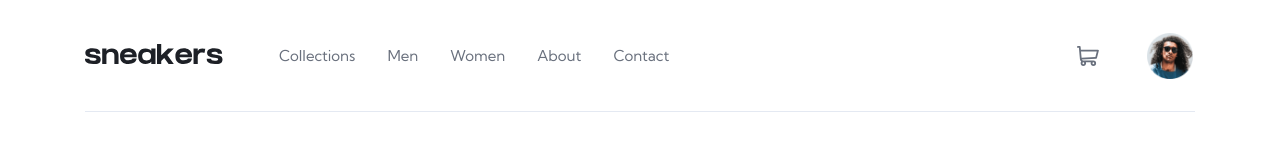
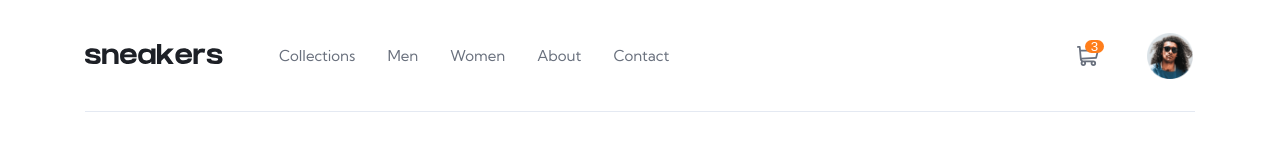
Before and after one commit to ionStici/ecommerce-product-page-fem, a React (Vite) app: page / in a window 1280 px wide. Shown: the top 160 px of the page. Built offline with nearby package versions, Linux system fonts and the light colour scheme.

Commit message:
Add Cart

```diff
--- a/src/components/Nav.tsx
+++ b/src/components/Nav.tsx
@@ -7,9 +7,23 @@ import iconClose from "./../images/icon-close.svg";
 import iconHamb from "./../images/icon-menu.svg";
 import iconCart from "./../images/icon-cart.svg";
 
+const icon_cart = (
+  <svg width="22" height="20" xmlns="http://www.w3.org/2000/svg">
+    <path
+      d="M20.925 3.641H3.863L3.61.816A.896.896 0 0 0 2.717 0H.897a.896.896 0 1 0 0 1.792h1l1.031 11.483c.073.828.52 1.726 1.291 2.336C2.83 17.385 4.099 20 6.359 20c1.875 0 3.197-1.87 2.554-3.642h4.905c-.642 1.77.677 3.642 2.555 3.642a2.72 2.72 0 0 0 2.717-2.717 2.72 2.72 0 0 0-2.717-2.717H6.365c-.681 0-1.274-.41-1.53-1.009l14.321-.842a.896.896 0 0 0 .817-.677l1.821-7.283a.897.897 0 0 0-.87-1.114ZM6.358 18.208a.926.926 0 0 1 0-1.85.926.926 0 0 1 0 1.85Zm10.015 0a.926.926 0 0 1 0-1.85.926.926 0 0 1 0 1.85Zm2.021-7.243-13.8.81-.57-6.341h15.753l-1.383 5.53Z"
+      fill="#69707D"
+      fillRule="nonzero"
+    />
+  </svg>
+);
+
 const Nav = function () {
   const [navCon, setNavCon] = React.useState(false);
+  const [cartCon, setCartCon] = React.useState(false);
+
   const toggleBtn = React.useRef(null);
+  const cart = React.useRef(null);
+
   const toggleNav = function ({ target }) {
     const node = target.nodeName;
     if (node === "UL" || node === "LI" || node === "A") return;
@@ -31,6 +45,20 @@ const Nav = function () {
       header.classList.remove(styles.open);
 
       setNavCon(false);
+      return;
+    }
+  };
+
+  const toggleCart = function (e) {
+    if (!cartCon) {
+      cart.current.classList.add(styles.display_cart);
+      setCartCon(true);
+      return;
+    }
+
+    if (cartCon) {
+      cart.current.classList.remove(styles.display_cart);
+      setCartCon(false);
       return;
     }
   };
@@ -72,13 +100,22 @@ const Nav = function () {
         </nav>
 
         <div className={styles.right_corner_box}>
-          <button className={styles.btn_cart} aria-label="Open Cart">
-            <img src={iconCart} alt="" />
-            {/* <p>3</p> */}
+          <button
+            className={styles.btn_cart}
+            aria-label="Open Cart"
+            onClick={toggleCart}
+          >
+            {icon_cart}
+            <p>3</p>
           </button>
 
+          <section className={styles.cart_box} ref={cart}>
+            <p className={styles.cart_title}>Cart</p>
+            <p className={styles.cart_empty}>Your cart is empty</p>
+          </section>
+
           <button className={styles.btn_user_photo} aria-label="Profile">
-            <img src={userPhoto} alt="" />
+            <img src={userPhoto} alt="User Photo" />
           </button>
         </div>
       </header>
--- a/src/styles/nav.module.scss
+++ b/src/styles/nav.module.scss
@@ -187,6 +187,7 @@
   display: flex;
   align-items: center;
   margin-left: auto;
+  position: relative;
 }
 
 .btn_cart {
@@ -206,9 +207,39 @@
     left: 50%;
   }
 
-  img {
+  svg {
     user-select: none;
     pointer-events: none;
+  }
+
+  p {
+    display: flex;
+    align-items: center;
+    justify-content: center;
+
+    position: absolute;
+    z-index: 3;
+
+    right: -5px;
+    top: -5.5px;
+
+    padding: 0 5.8px;
+    height: 13px;
+    border-radius: 6.5px;
+
+    background-color: #ff7e1b;
+    color: var(--color-white);
+
+    user-select: none;
+    pointer-events: none;
+  }
+
+  path {
+    transition: fill 0.25s;
+  }
+
+  &:hover path {
+    fill: var(--color-black-font);
   }
 }
 
@@ -246,3 +277,46 @@
 }
 
 // // // // // // // // // // // // // // // // // // // //
+
+.cart_box {
+  position: fixed;
+  z-index: 4;
+  top: 76px;
+  right: 0;
+
+  width: 96%;
+  margin: 0 8px;
+  border-radius: 10px;
+  background-color: var(--color-white);
+  box-shadow: 0px 20px 50px -20px rgba(29, 32, 38, 0.5);
+
+  overflow: hidden;
+  height: 0;
+  transition: height 0.5s ease-out;
+  pointer-events: none;
+}
+
+.display_cart {
+  height: 260px;
+  pointer-events: revert;
+}
+
+.cart_title {
+  color: var(--color-black-font);
+  font-size: 16px;
+  font-weight: 700;
+  padding: 24px 24px 27px 24px;
+  border-bottom: 1px solid #e4e9f2;
+}
+
+.cart_empty {
+  text-align: center;
+
+  color: #69707d;
+  font-size: 16px;
+  font-weight: 700;
+  line-height: 26px;
+  padding: 77px 0 85px 0;
+}
+
+// // // // // // // // // // // // // // // // // // // //
```
